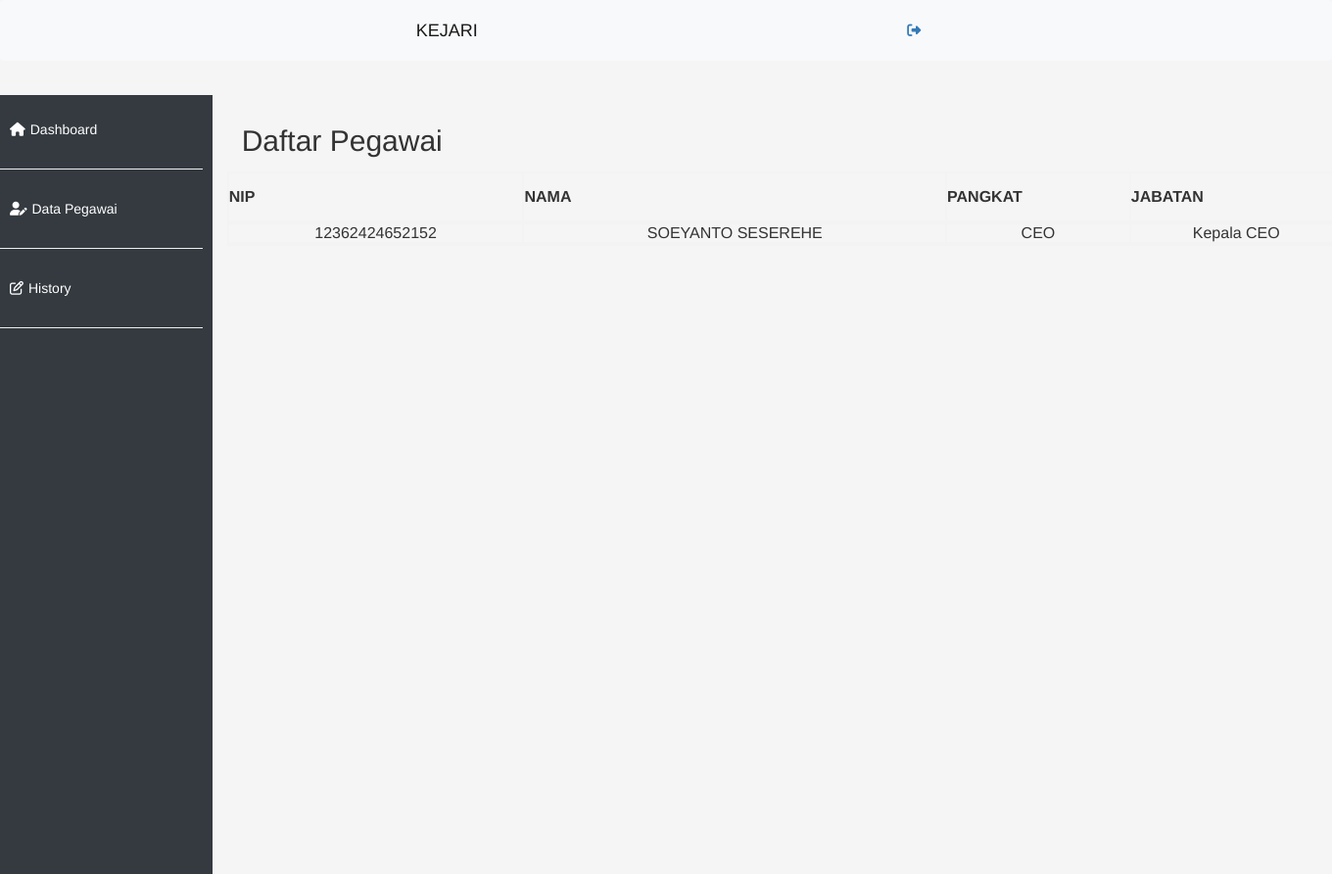
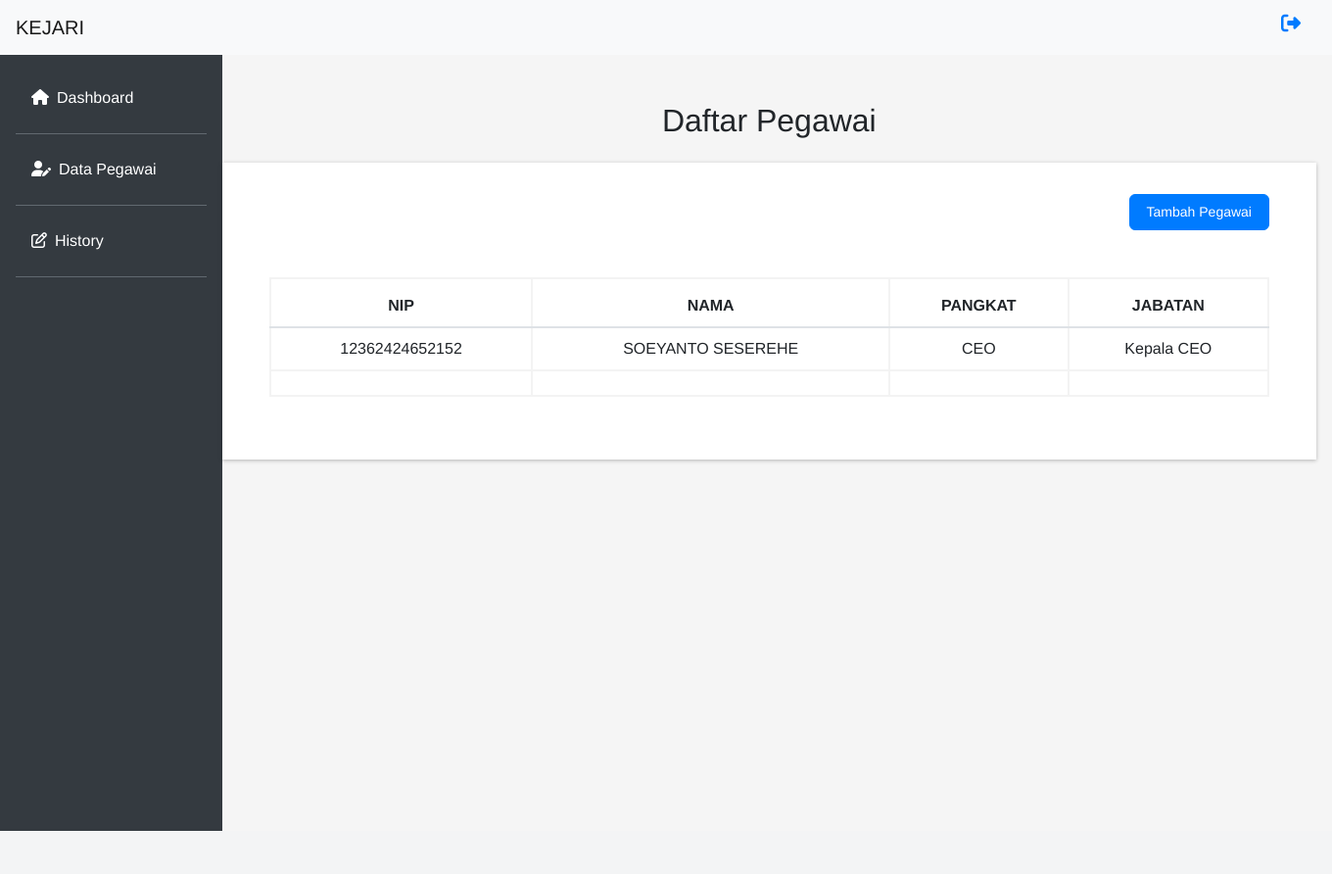
Before and after one commit to Internship-2-0/Kejari, a PHP site: page /index.php?halaman=data_pegawai in a window 1360 px wide. Shown: the whole page at 98% size. After the commit the page ends 848 px from the top, so only its background shows below. Run offline with PHP 8.4, Linux system fonts and the light colour scheme; a user stored in the database is signed in; data comes from the database, SQL or seed files in the repository; some libraries are stand-ins or nearby versions.

Commit message:
data pegawai

```diff
--- a/css/style.css
+++ b/css/style.css
@@ -60,7 +60,7 @@ text-align                : center;
 /*Tabel*/
 .table {
 border-collapse           : collapse;
-width                     : 85%;
+width                     : 100%;
 border                    : 1px;
 }
 
--- a/include/fData_pegawai.php
+++ b/include/fData_pegawai.php
@@ -7,5 +7,3 @@
 ?>
 
 <script src="https://ajax.googleapis.com/ajax/libs/jquery/2.2.0/jquery.min.js"></script>
-<link rel="stylesheet" href="https://maxcdn.bootstrapcdn.com/bootstrap/3.3.6/css/bootstrap.min.css" />
-<script src="https://maxcdn.bootstrapcdn.com/bootstrap/3.3.6/js/bootstrap.min.js"></script>
--- a/pages/data_pegawai.php
+++ b/pages/data_pegawai.php
@@ -1,12 +1,19 @@
 <?php
 include "include/fData_pegawai.php";
 ?>
+
 <html>
+<h2 class="mt-4 mb-4 text-center">Daftar Pegawai</h2>
+<form method="post">
+    <div class="container box shadow" ">
+        <div class=" text-right">
+        <button type="button" class="btn btn-primary ml-4" data-toggle="modal" data-target="#staticBackdrop">
+            Tambah Pegawai
+        </button>
+    </div>
+    <br><br>
 
-<div class="ml-4">
-    <h2 class="tittle mt-4 mb-4 ml-4">Daftar Pegawai</h2>
-
-    <table class="container">
+    <table class="table">
         <thead>
             <tr>
                 <th>NIP</th>
@@ -17,8 +24,8 @@ include "include/fData_pegawai.php";
         </thead>
         <tbody>
             <?php
-            while ($data_petugas = mysqli_fetch_array($petugas)) {
-                ?>
+                while ($data_petugas = mysqli_fetch_array($petugas)) {
+                    ?>
             <tr>
                 <td><?php echo $data_petugas['nip'] ?></td>
                 <td><?php echo $data_petugas['nama'] ?></td>
@@ -26,10 +33,52 @@ include "include/fData_pegawai.php";
                 <td><?php echo $data_petugas['jabatan'] ?></td>
             </tr>
             <?php
-            }
-            ?>
+                }
+                ?>
         </tbody>
     </table>
+
+    </div>
+
+</form>
+
+<div class="">
+    <div class="modal fade" id="staticBackdrop" data-backdrop="static" data-keyboard="false" tabindex="-1"
+        aria-labelledby="staticBackdropLabel" aria-hidden="true">
+        <div class="modal-dialog modal-dialog-centered modal-lg">
+            <div class="modal-content">
+                <div class="modal-header">
+                    <h5 class="modal-title" id="staticBackdropLabel">Tambah Pegawai</h5>
+                    <button type="button" class="close" data-dismiss="modal" aria-label="Close">
+                        <span aria-hidden="true">&times;</span>
+                    </button>
+                </div>
+                <div class="modal-body">
+                    <div class=" form-group">
+                        <label for="dasar">Nama Pegawai</label>
+                        <input type="text" name="nama_pegawai" class="form-control" placeholder="nama pegawai">
+                    </div>
+                    <div class=" form-group">
+                        <label for="dasar">NIP/NRP</label>
+                        <input type="text" name="NIP" class="form-control" placeholder="NIP/NRP">
+                    </div>
+                    <div class=" form-group">
+                        <label for="dasar">Pangkat</label>
+                        <input type="text" name="pangkat" class="form-control" placeholder="pangkat">
+                    </div>
+                    <div class=" form-group">
+                        <label for="dasar">Jabatan</label>
+                        <input type="text" name="jabatan" class="form-control" placeholder="jabatan">
+                    </div>
+                </div>
+                <div class="modal-footer">
+                    <button type="button" class="btn btn-secondary" data-dismiss="modal">Cancel</button>
+                    <button type="button" class="btn btn-primary">Submit</button>
+                </div>
+            </div>
+        </div>
+    </div>
+
 </div>
 
 </html>
```
